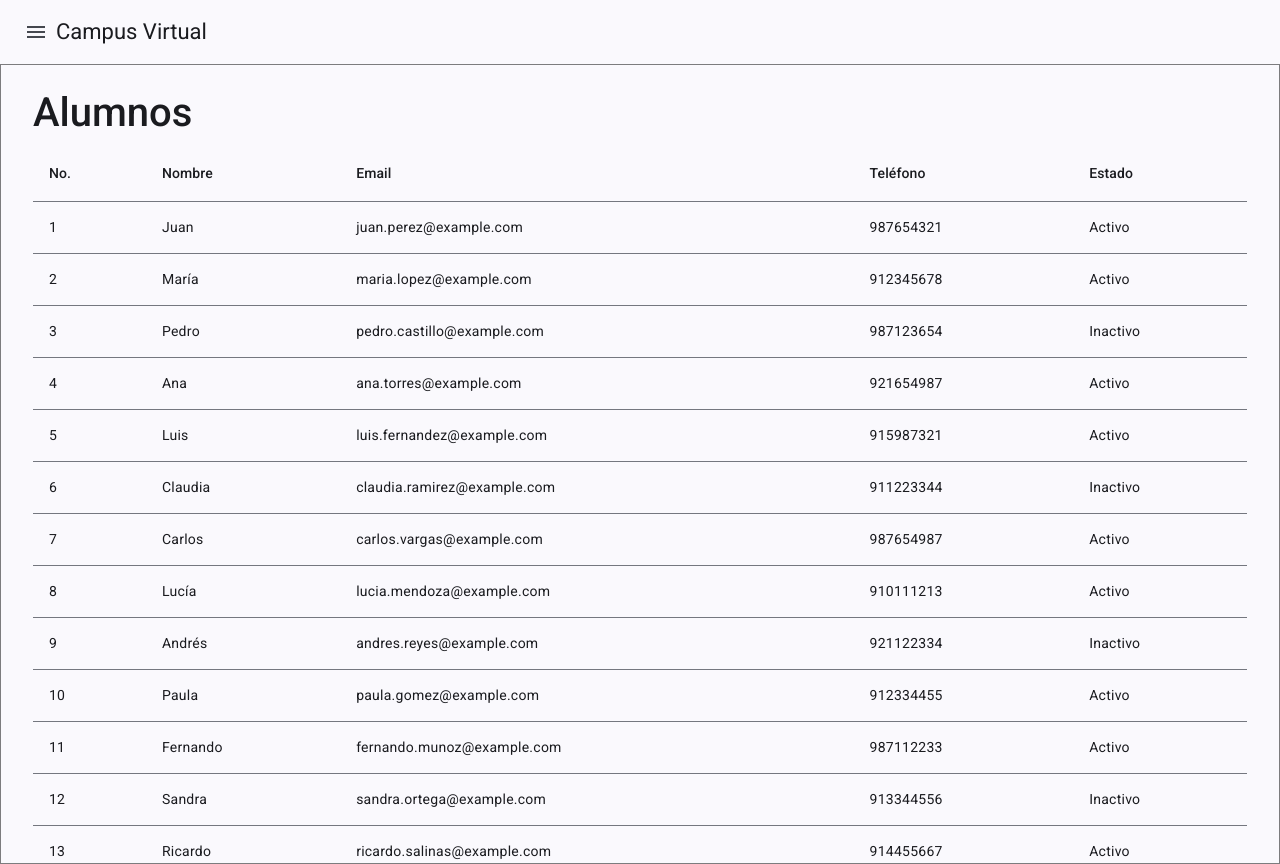
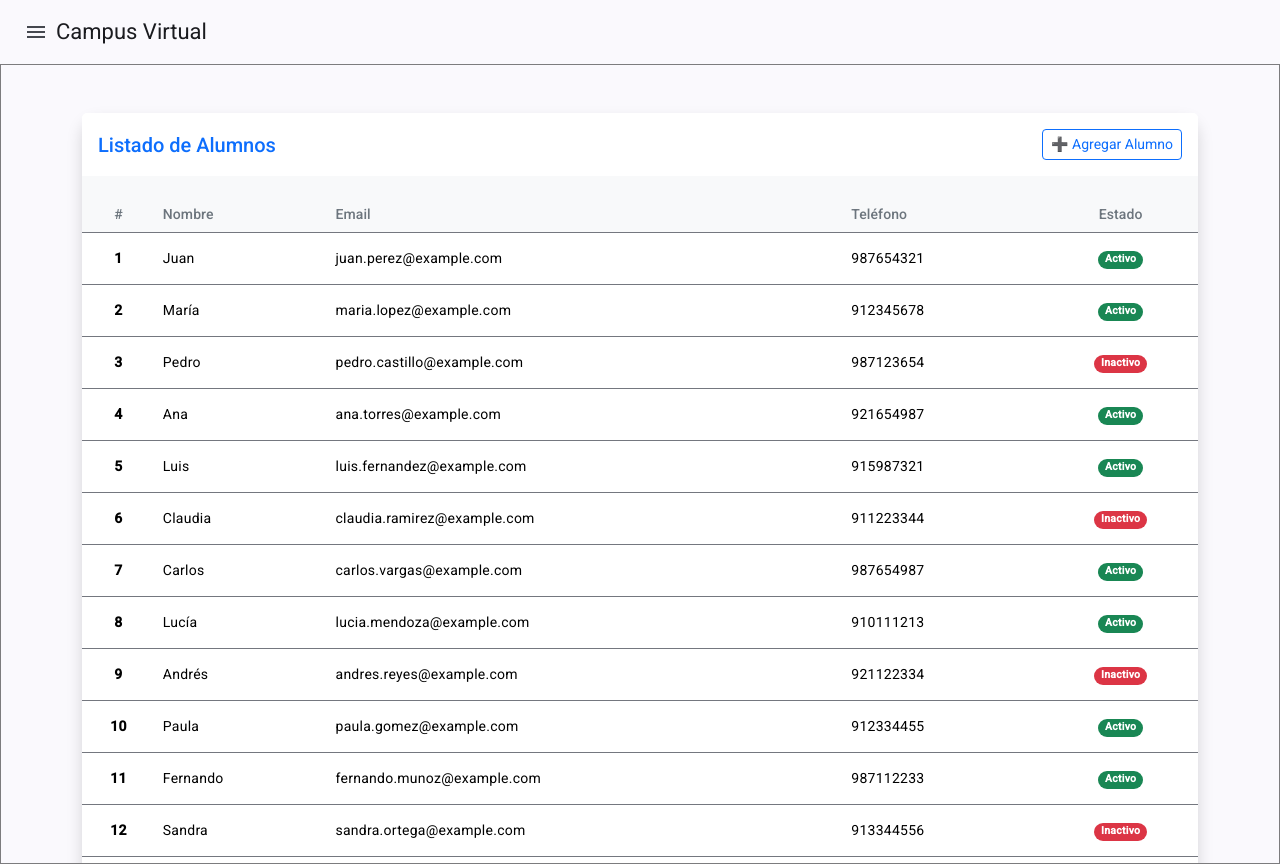
Before and after one commit to HugoOyola/proyecto-angular, an Angular app: page / in a window 1280 px wide. Built offline with nearby package versions, Linux system fonts and the light colour scheme.

Commit message:
feat: agregar componente de barra de herramientas y mejorar la tabla de estudiantes

```diff
--- /dev/null
+++ b/src/app/modules/dashboard/components/toolbar/toolbar.component.html
@@ -0,0 +1,6 @@
+<mat-toolbar>
+  <button mat-icon-button class="example-icon" aria-label="Example icon-button with menu icon" (click)="toggleDrawer()">
+    <mat-icon>menu</mat-icon>
+  </button>
+  <span>Campus Virtual</span>
+</mat-toolbar>
--- /dev/null
+++ b/src/app/modules/dashboard/components/toolbar/toolbar.component.ts
@@ -0,0 +1,18 @@
+import { Component, Input } from '@angular/core';
+import { MatDrawer } from '@angular/material/sidenav';
+
+@Component({
+  selector: 'app-toolbar',
+  standalone: false,
+  templateUrl: './toolbar.component.html',
+  styleUrl: './toolbar.component.scss'
+})
+export class ToolbarComponent {
+  @Input() drawer!: MatDrawer;
+
+  toggleDrawer() {
+    this.drawer.toggle();
+  }
+
+  showFiller = false;
+}
--- a/src/app/modules/dashboard/dashboard.component.html
+++ b/src/app/modules/dashboard/dashboard.component.html
@@ -1,9 +1,4 @@
-<mat-toolbar>
-  <button mat-icon-button class="example-icon" aria-label="Example icon-button with menu icon" (click)="drawer.toggle()">
-    <mat-icon>menu</mat-icon>
-  </button>
-  <span>Campus Virtual</span>
-</mat-toolbar>
+<app-toolbar [drawer]="drawer"></app-toolbar>
 
 <mat-drawer-container class="example-container" autosize>
   <mat-drawer #drawer class="example-sidenav" mode="side">
@@ -13,5 +8,4 @@
   <div class="example-sidenav-content">
     <app-students/>
   </div>
-
 </mat-drawer-container>
--- a/src/app/modules/dashboard/dashboard.component.ts
+++ b/src/app/modules/dashboard/dashboard.component.ts
@@ -7,5 +7,5 @@ import { Component } from '@angular/core';
   styleUrl: './dashboard.component.scss'
 })
 export class DashboardComponent {
-  showFiller = false;
+
 }
--- a/src/app/modules/dashboard/dashboard.module.ts
+++ b/src/app/modules/dashboard/dashboard.module.ts
@@ -11,11 +11,13 @@ import {MatIconModule} from '@angular/material/icon';
 import { NavMenuComponent } from './components/nav-menu/nav-menu.component';
 import {MatListModule} from '@angular/material/list';
 import { StudentModule } from "./modules/students/students.module";
+import { ToolbarComponent } from './components/toolbar/toolbar.component';
 
 @NgModule({
   declarations: [
     DashboardComponent,
-    NavMenuComponent
+    NavMenuComponent,
+    ToolbarComponent
   ],
   imports: [
     CommonModule,
--- a/src/app/modules/dashboard/modules/students/components/students-table/students-table.component.html
+++ b/src/app/modules/dashboard/modules/students/components/students-table/students-table.component.html
@@ -1,34 +1,47 @@
-<table mat-table [dataSource]="dataSource" class="mat-elevation-z8">
+<div class="card-body p-0">
+  <div class="table-responsive">
+    <table mat-table [dataSource]="dataSource" class="table table-hover align-middle mb-0">
       <!-- Id Column -->
       <ng-container matColumnDef="id">
-    <th mat-header-cell *matHeaderCellDef>No.</th>
-    <td mat-cell *matCellDef="let element">{{ element.id }}</td>
+        <th mat-header-cell *matHeaderCellDef class="text-center text-secondary">#</th>
+        <td mat-cell *matCellDef="let element" class="text-center fw-bold">{{ element.id }}</td>
       </ng-container>
 
       <!-- Nombre Column -->
       <ng-container matColumnDef="nombre">
-    <th mat-header-cell *matHeaderCellDef>Nombre</th>
+        <th mat-header-cell *matHeaderCellDef class="text-secondary">Nombre</th>
         <td mat-cell *matCellDef="let element">{{ element.nombre }}</td>
       </ng-container>
 
       <!-- Email Column -->
       <ng-container matColumnDef="email">
-    <th mat-header-cell *matHeaderCellDef>Email</th>
-    <td mat-cell *matCellDef="let element">{{ element.email }}</td>ß
+        <th mat-header-cell *matHeaderCellDef class="text-secondary">Email</th>
+        <td mat-cell *matCellDef="let element">{{ element.email }}</td>
       </ng-container>
 
       <!-- Teléfono Column -->
       <ng-container matColumnDef="telefono">
-    <th mat-header-cell *matHeaderCellDef>Teléfono</th>
+        <th mat-header-cell *matHeaderCellDef class="text-secondary">Teléfono</th>
         <td mat-cell *matCellDef="let element">{{ element.telefono }}</td>
       </ng-container>
 
       <!-- Estado Column -->
       <ng-container matColumnDef="estado">
-    <th mat-header-cell *matHeaderCellDef>Estado</th>
-    <td mat-cell *matCellDef="let element">{{ element.estado }}</td>
+        <th mat-header-cell *matHeaderCellDef class="text-center text-secondary">Estado</th>
+        <td mat-cell *matCellDef="let element" class="text-center">
+          <span [class]="'badge rounded-pill ' + (element.estado === 'Activo' ? 'bg-success' : 'bg-danger')">
+            {{ element.estado }}
+          </span>
+        </td>
       </ng-container>
 
-  <tr mat-header-row *matHeaderRowDef="displayedColumns"></tr>
-  <tr mat-row *matRowDef="let row; columns: displayedColumns"></tr>
+      <!-- Filas -->
+      <tr mat-header-row *matHeaderRowDef="displayedColumns" class="bg-light"></tr>
+      <tr mat-row *matRowDef="let row; columns: displayedColumns" class="border-bottom"></tr>
     </table>
+  </div>
+</div>
+
+<div class="card-footer bg-white py-3 border-0">
+  <mat-paginator [length]="100" [pageSize]="10" [pageSizeOptions]="[5, 10, 25]"></mat-paginator>
+</div>
--- a/src/app/modules/dashboard/modules/students/students.component.html
+++ b/src/app/modules/dashboard/modules/students/students.component.html
@@ -1,2 +1,11 @@
-<h1>Alumnos</h1>
-<app-students-table/>
+<div class="container my-4">
+  <!-- Card que contiene la tabla -->
+  <div class="card shadow rounded-4 border-0">
+    <div class="card-header bg-white py-3 border-0 d-flex justify-content-between align-items-center">
+      <h5 class="mb-0 text-primary">Listado de Alumnos</h5>
+      <button class="btn btn-outline-primary btn-sm">➕ Agregar Alumno</button>
+    </div>
+
+    <app-students-table/>
+  </div>
+</div>
--- a/src/styles.scss
+++ b/src/styles.scss
@@ -1,4 +1,59 @@
-/* You can add global styles to this file, and also import other style files */
+/* ======================================================
+   Reset básico
+   ====================================================== */
 
-html, body { height: 100%; }
-body { margin: 0; font-family: Roboto, "Helvetica Neue", sans-serif; }
+html,
+body {
+  height: 100%;
+  margin: 0;
+  padding: 0;
+  font-family: Roboto, "Helvetica Neue", Arial, sans-serif;
+  background-color: #f5f6fa;
+  /* Opcional */
+}
+
+/* ======================================================
+   Ajustes generales
+   ====================================================== */
+
+.mat-table {
+  width: 100%;
+}
+
+.mat-toolbar {
+  position: sticky;
+  top: 0;
+  z-index: 1000;
+}
+
+/* ======================================================
+   Componentes específicos
+   ====================================================== */
+
+.example-container {
+  height: 100%;
+}
+
+.example-sidenav {
+  width: 250px;
+}
+
+.example-sidenav-content {
+  padding: 1rem;
+}
+
+/* ======================================================
+   Utilidades
+   ====================================================== */
+
+html {
+  scroll-behavior: smooth;
+}
+
+.text-uppercase {
+  text-transform: uppercase;
+}
+
+.text-bold {
+  font-weight: 700;
+}
```
Also changed, not shown: src/app/modules/dashboard/modules/students/students.module.ts (+5 -2 lines), src/app/modules/dashboard/components/toolbar/toolbar.component.scss (added), 1 other file (tests, documents, lock files or other folders). Lines whose indentation alone changed are shown as unchanged.
